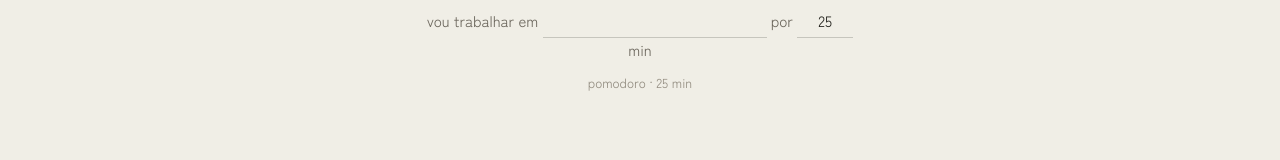
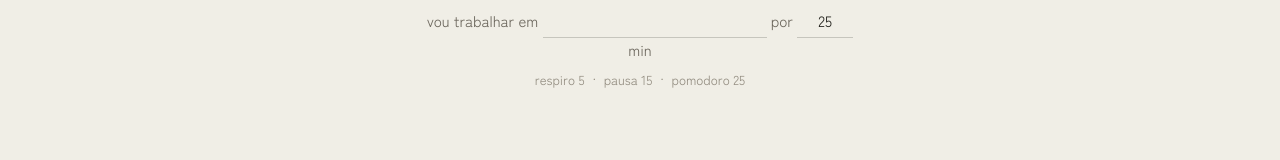
Before and after one commit to kyohenrique/hibi-task, a Next.js app: page / in a window 1280 px wide. Shown: the part 139-299 px from the top of the page. Built offline with nearby package versions, Linux system fonts and the light colour scheme.

Commit message:
feat: add duration cap and quick presets
Co-Authored-By: Claude Fable 5 <noreply@anthropic.com>

```diff
--- a/src/components/TimerScreen.module.css
+++ b/src/components/TimerScreen.module.css
@@ -37,18 +37,26 @@
   appearance: none;
 }
 
-.pomodoro {
+.presets {
+  display: flex;
+  justify-content: center;
+  align-items: baseline;
+  gap: var(--space-2);
+  font-size: var(--size-sm);
+  color: var(--text-faint);
+}
+
+.preset {
   background: none;
   border: 0;
   padding: 0;
   font: inherit;
-  font-size: var(--size-sm);
   color: var(--text-faint);
   cursor: pointer;
   transition: color var(--dur-base) var(--ease);
 }
 
-.pomodoro:hover {
+.preset:hover {
   color: var(--text);
 }
 
--- a/src/components/TimerScreen.tsx
+++ b/src/components/TimerScreen.tsx
@@ -1,14 +1,32 @@
 'use client';
 
-import { useEffect, useState, type CSSProperties } from 'react';
+import { Fragment, useEffect, useState, type CSSProperties } from 'react';
 import { useNow } from '@/hooks/useNow';
 import { formatClock } from '@/lib/format';
-import { MINUTE_MS, isExpired, progress, remainingMs } from '@/lib/timer';
+import {
+  MAX_MINUTES,
+  MIN_MINUTES,
+  MINUTE_MS,
+  isExpired,
+  isValidMinutes,
+  progress,
+  remainingMs,
+} from '@/lib/timer';
 import type { RunningTask } from '@/lib/types';
 import { useTasks } from '@/state/tasks';
 import styles from './TimerScreen.module.css';
 
-const POMODORO_MINUTES = 25;
+/*
+ * Atalhos rápidos: respiro e pausa são as pausas curta e longa do método
+ * pomodoro; o pomodoro é o bloco de foco. `as const` congela o array e
+ * faz o TypeScript tratar cada valor como literal, não como number/string
+ * genéricos.
+ */
+const PRESETS = [
+  { label: 'respiro', minutes: 5 },
+  { label: 'pausa', minutes: 15 },
+  { label: 'pomodoro', minutes: 25 },
+] as const;
 
 /*
  * A tela do timer tem dois protagonistas que se revezam: em repouso, a
@@ -35,8 +53,7 @@ function SetupView() {
   const [minutes, setMinutes] = useState('25');
 
   const parsedMinutes = Number(minutes);
-  const validMinutes =
-    Number.isInteger(parsedMinutes) && parsedMinutes >= 1 && parsedMinutes <= 999;
+  const validMinutes = isValidMinutes(parsedMinutes);
   const canStart = name.trim().length > 0 && validMinutes;
 
   const previewMs = validMinutes ? parsedMinutes * MINUTE_MS : 0;
@@ -55,8 +72,8 @@ function SetupView() {
         <input
           className={`${styles.field} ${styles.fieldMinutes}`}
           type="number"
-          min={1}
-          max={999}
+          min={MIN_MINUTES}
+          max={MAX_MINUTES}
           value={minutes}
           onChange={(e) => setMinutes(e.target.value)}
           aria-label="duração em minutos"
@@ -64,14 +81,22 @@ function SetupView() {
         min
       </p>
 
-      {/* Pomodoro: só preenche o campo. Começar continua sendo um ato seu. */}
-      <button
-        type="button"
-        className={styles.pomodoro}
-        onClick={() => setMinutes(String(POMODORO_MINUTES))}
-      >
-        pomodoro · {POMODORO_MINUTES} min
-      </button>
+      {/* Atalhos: só preenchem o campo. Começar continua sendo um ato seu. */}
+      <div className={styles.presets}>
+        {PRESETS.map((preset, i) => (
+          // Fragment com key: agrupa botão + separador sem criar nós extras
+          <Fragment key={preset.minutes}>
+            {i > 0 && <span aria-hidden="true">·</span>}
+            <button
+              type="button"
+              className={styles.preset}
+              onClick={() => setMinutes(String(preset.minutes))}
+            >
+              {preset.label} {preset.minutes}
+            </button>
+          </Fragment>
+        ))}
+      </div>
 
       <span className={`clock ${styles.clock}`}>{formatClock(previewMs)}</span>
 
--- a/src/lib/timer.ts
+++ b/src/lib/timer.ts
@@ -15,6 +15,24 @@ import type { CompletedTask, RunningTask, StoppedTask, Task } from './types';
 
 /** Um minuto em milissegundos — a unidade que a UI usa para criar tarefas. */
 export const MINUTE_MS = 60_000;
+
+/*
+ * Limites de produto para a duração, em minutos. O teto de 3 horas é uma
+ * decisão de produto, não técnica: o app cronometra sessões de foco, não
+ * turnos de trabalho. Vivem aqui (e não na UI) para haver UMA fonte da
+ * verdade — o formulário e a validação apenas leem.
+ */
+export const MIN_MINUTES = 1;
+export const MAX_MINUTES = 180;
+
+/** A duração digitada é utilizável? Inteiro entre MIN e MAX. */
+export function isValidMinutes(minutes: number): boolean {
+  return (
+    Number.isInteger(minutes) &&
+    minutes >= MIN_MINUTES &&
+    minutes <= MAX_MINUTES
+  );
+}
 
 function clamp(value: number, min: number, max: number): number {
   return Math.min(Math.max(value, min), max);
```
Also changed, not shown: 2 other files (tests, documents, lock files or other folders).
